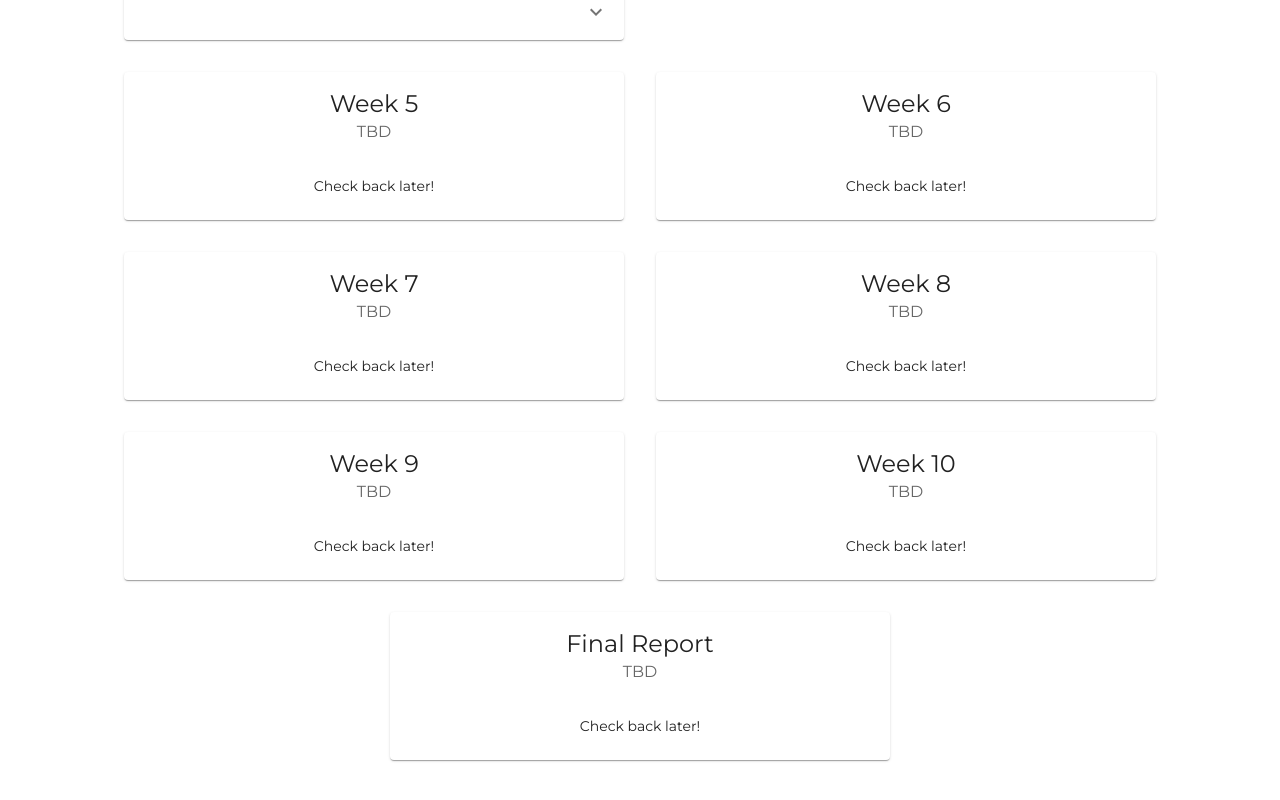
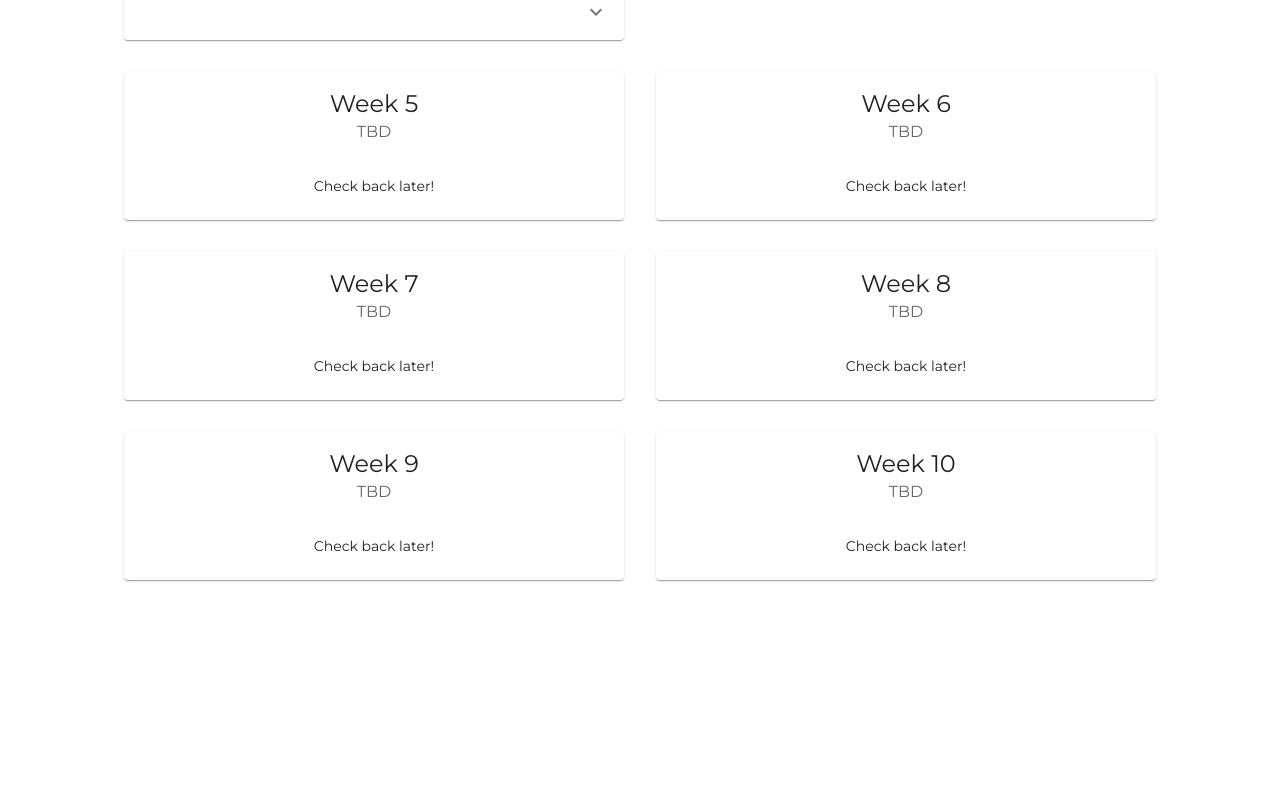
Before and after one commit to nabilkoneylaryea/nabilkoneylaryea.github.io, a React (Create React App) app: page /dreu in a window 1280 px wide. Shown: the part 1003-1803 px from the top of the page. After the commit the page ends 1623 px from the top, so only its background shows below. Built offline with nearby package versions, Linux system fonts and the light colour scheme.

Commit message:
Removing final report block

```diff
--- a/src/pages/Dreu.js
+++ b/src/pages/Dreu.js
@@ -56,11 +56,6 @@ const posts = [
 	},
 	{
 		header: 'Week 10',
-		subheader: 'TBD',
-		summary: 'Check back later!',
-	},
-	{
-		header: 'Final Report',
 		subheader: 'TBD',
 		summary: 'Check back later!',
 	},
```
